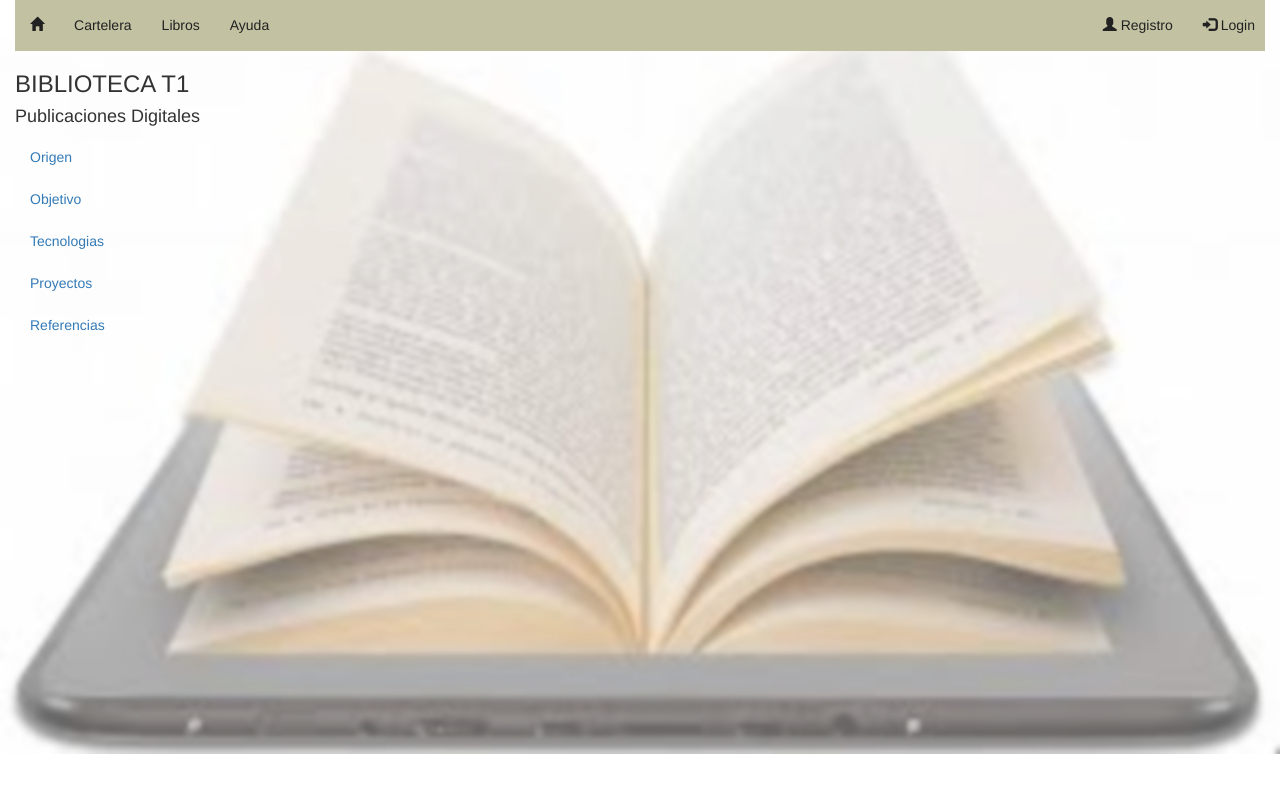
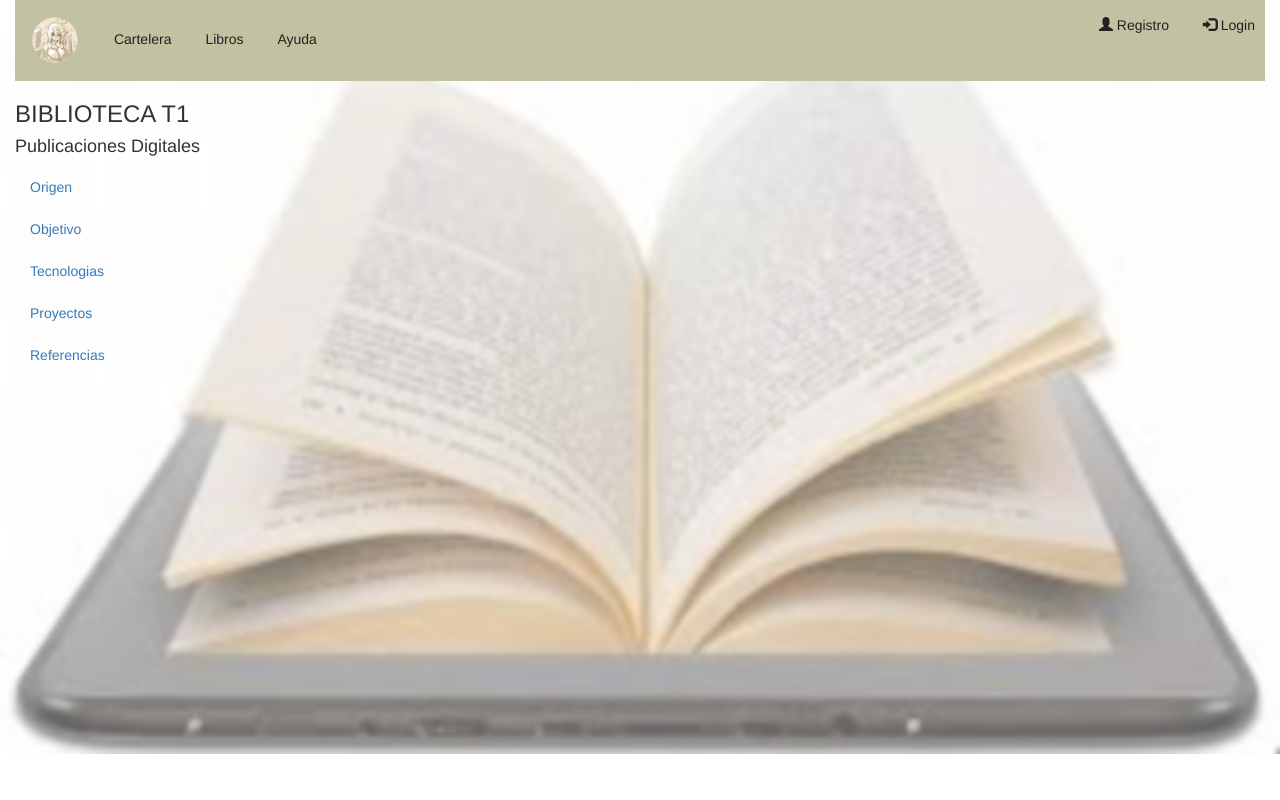
Before and after one commit to Belseir/bib-t1, a PHP site: page /index.php in a window 1280 px wide. Run offline with PHP 8.4, Linux system fonts and the light colour scheme; data comes from the database, SQL or seed files in the repository.

Commit message:
feat: Add menu custom icon

```diff
--- a/menu_bs.php
+++ b/menu_bs.php
@@ -3,6 +3,7 @@ session_start();
 ?>
 <!DOCTYPE html>
 <html lang="es">
+
 <head>
   <title>BASES PWD</title>
   <meta charset="utf-8">
@@ -13,19 +14,17 @@ session_start();
   <script src="https://cdn.jsdelivr.net/npm/bootstrap@3.3.7/dist/js/bootstrap.min.js" integrity="sha384-Tc5IQib027qvyjSMfHjOMaLkfuWVxZxUPnCJA7l2mCWNIpG9mGCD8wGNIcPD7Txa" crossorigin="anonymous"></script>
   <link rel="stylesheet" href="https://cdn.jsdelivr.net/npm/bootstrap@3.3.7/dist/css/bootstrap.min.css" integrity="sha384-BVYiiSIFeK1dGmJRAkycuHAHRg32OmUcww7on3RYdg4Va+PmSTsz/K68vbdEjh4u" crossorigin="anonymous">
   <script src="bootstrap/js/funciones_gral.js"></script>
-   <link rel="stylesheet" href="bootstrap/css/style_chat.css" media="all"/>
+  <link rel="stylesheet" href="bootstrap/css/style_chat.css" media="all" />
   <link rel="stylesheet" href="bootstrap/cust.css">
 
 
   <script>
-   function cargar(div,desde)
-   {
+    function cargar(div, desde) {
       $(div).load(desde);
     }
   </script>
   <script>
-   function poner_nombre(div,nombre)
-   {
+    function poner_nombre(div, nombre) {
       $(div).text(nombre);
     }
   </script>
@@ -36,6 +35,7 @@ pre {
       white-space: pre;
       margin: 2em 0;
     }
+
     #background {
       position: fixed;
       top: 0;
@@ -47,24 +47,40 @@ pre {
       background-attachment: fixed;
       background-size: 100%;
       opacity: 0.6;
-    filter:alpha(opacity=80);
+      filter: alpha(opacity=80);
+    }
+
+    .navbar-nav {
+      text-align: center;
+    }
+
+    .navbar-nav>li {
+      float: none;
+      display: inline-block;
+    }
+
+    .navbar-right>li {
+      text-align: center;
+      float: none !important;
+      display: inline-block;
     }
   </style>
 </head>
 
- <body style="padding: 0px 0px 0px 0px;"  >
+<body style="padding: 0px 0px 0px 0px;">
   <div id="background"></div>
- <div class="container-fluid" >
+  <div class="container-fluid">
 
-   <nav class="navbar navbar-inverse navbar-static-top navbar2" role="navigation" >
+    <nav class="navbar navbar-inverse navbar-static-top navbar2" role="navigation">
 
-      <ul class="nav navbar-nav ">
-        <li><a href="index.php"><span class="glyphicon glyphicon-home"></span></a></li>
+      <ul class="nav navbar-nav">
+        <li><a href="index.php"><span><img class="navbar-logo" src="./images/logo.png" height=50></span></a></li>
         <li><a href="cartelera.php">Cartelera</a></li>
         <li><a href="abm_ld.php">Libros</a></li>
         <li><a href="ayuda.php">Ayuda</a></li>
+
         <?php
-		if (isset($_SESSION['username']) && $_SESSION['rol']=='administrador'){
+        if (isset($_SESSION['username']) && $_SESSION['rol'] == 'administrador') {
           echo '<li><a href="abm_p.php">Usuarios</a></li>';
           echo '<li><a href="abm_c.php">Carteles</a></li>';
         }
@@ -76,21 +92,20 @@ pre {
 
         <?php
         if (isset($_SESSION['username'])) {
-	  echo ' <li class="navbar-brand">'.$_SESSION['rol'].' : '.$_SESSION['username'].'</li>';
+          echo ' <li class="navbar-brand">' . $_SESSION['rol'] . ' : ' . $_SESSION['username'] . '</li>';
         }
         ?>
 
 
         <?php
-	  if (!isset($_SESSION['username'])){
+        if (!isset($_SESSION['username'])) {
           echo '
 	        <li><a href="registro.php"  data-toggle="modal" data-target="#myModal"><span class="glyphicon glyphicon-user"></span> Registro</a></li>
              ';
           echo '
 	        <li><a href="login.php" data-toggle="modal" data-target="#myModal"><span class="glyphicon glyphicon-log-in"></span> Login</a></li>
              ';
-		  }
-	  else{
+        } else {
           echo '
 		    <li><a href="i_chat.php">Chat</a></li>
 	        <li><a href="logout.php" ><span class="glyphicon glyphicon-log-out"></span> Logout</a></li>
```
Also changed, not shown: images/logo.png (added). Lines whose indentation alone changed are shown as unchanged.
